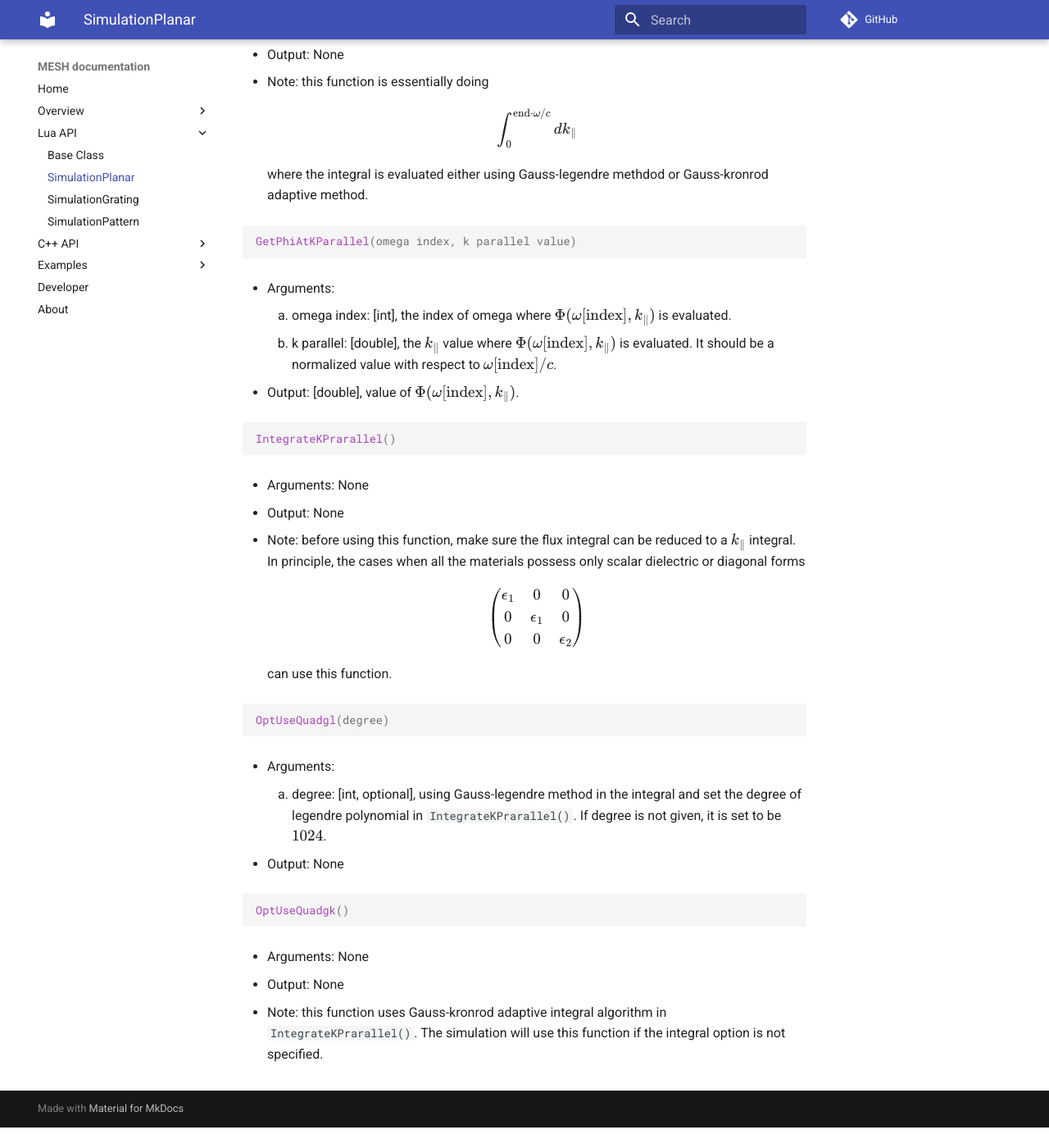
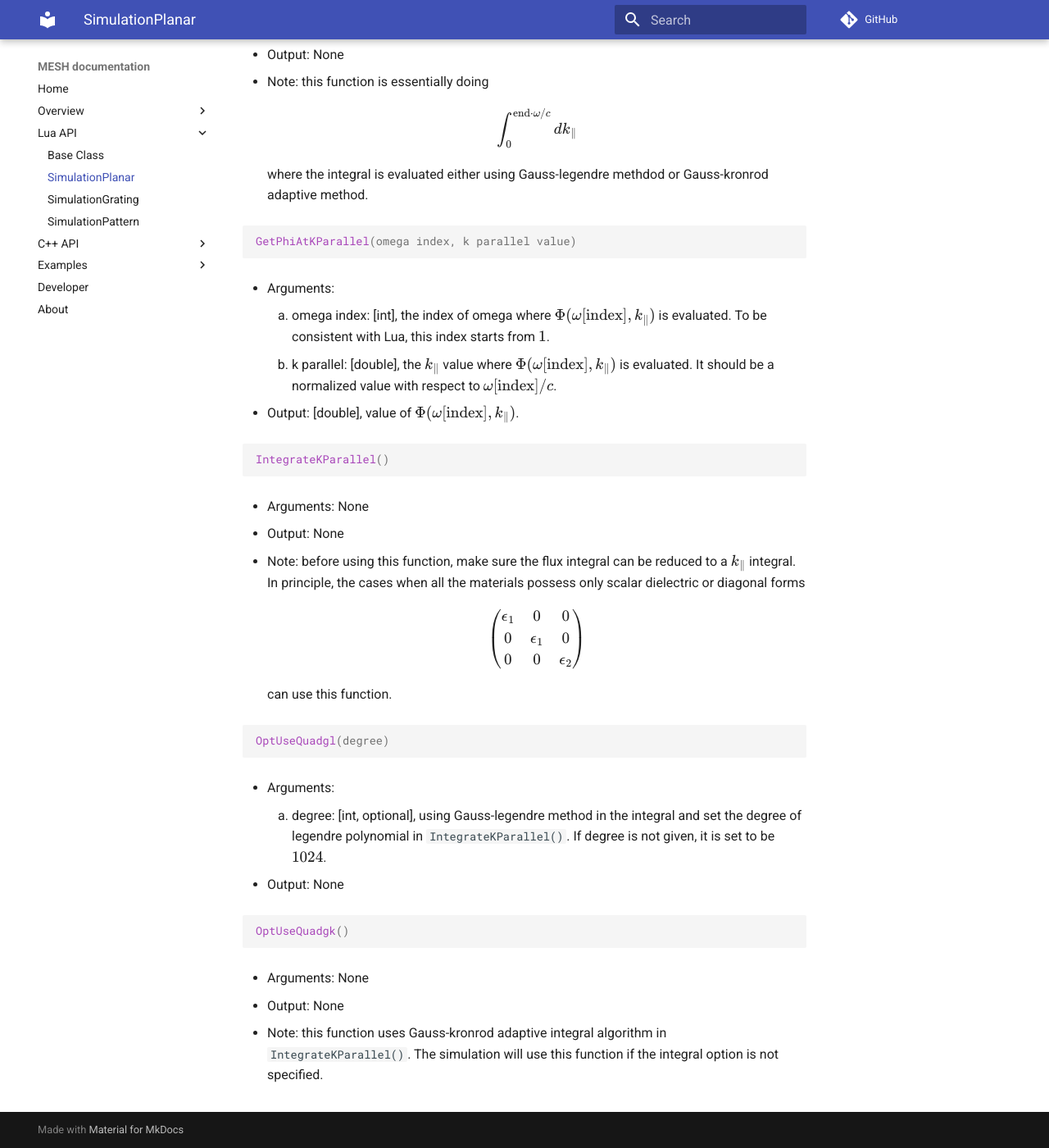
Before and after one commit to kfrancischen/MESH, an MkDocs documentation site: the page built from doc/docs/LuaAPI/planar.md, in a window 1280 px wide and 1400 px high, scrolled down 763 px. Shown: the whole window at 82% size. Built offline with MkDocs 1.6.1 and Material for MkDocs 9.7.7, drawn with Linux system fonts in a browser that asks for light colours; formulas are drawn with MathJax 3; comment, search, counter and statistics services are not loaded; old or Windows-style settings are respelled for this version of MkDocs; before the commit the page ends 2138 px from its top, so only the background shows below that.

Commit message:
late update

````diff
--- a/doc/docs/LuaAPI/planar.md
+++ b/doc/docs/LuaAPI/planar.md
@@ -37,13 +37,13 @@ where the integral is evaluated either using Gauss-legendre methdod or Gauss-kro
 GetPhiAtKParallel(omega index, k parallel value)
 ```
 * Arguments:
-    1. omega index: [int], the index of omega where $\Phi(\omega[\text{index}], k_{\parallel})$ is evaluated.
+    1. omega index: [int], the index of omega where $\Phi(\omega[\text{index}], k_{\parallel})$ is evaluated. To be consistent with Lua, this index starts from $1$.
     2. k parallel: [double], the $k_{\parallel}$ value where $\Phi(\omega[\text{index}], k_{\parallel})$ is evaluated. It should be a normalized value with respect to $\omega[\text{index}]/c$.
 
 * Output: [double], value of $\Phi(\omega[\text{index}], k_{\parallel})$.
 
 ```lua
-IntegrateKPrarallel()
+IntegrateKParallel()
 ```
 * Arguments: None
 
@@ -60,7 +60,7 @@ $$ \begin{pmatrix}
 OptUseQuadgl(degree)
 ```
 * Arguments:
-    1. degree: [int, optional], using Gauss-legendre method in the integral and set the degree of legendre polynomial in `IntegrateKPrarallel()`. If degree is not given, it is set to be $1024$.
+    1. degree: [int, optional], using Gauss-legendre method in the integral and set the degree of legendre polynomial in `IntegrateKParallel()`. If degree is not given, it is set to be $1024$.
 
 * Output: None
 
@@ -71,4 +71,4 @@ OptUseQuadgk()
 
 * Output: None
 
-* Note: this function uses Gauss-kronrod adaptive integral algorithm in `IntegrateKPrarallel()`. The simulation will use this function if the integral option is not specified.
+* Note: this function uses Gauss-kronrod adaptive integral algorithm in `IntegrateKParallel()`. The simulation will use this function if the integral option is not specified.
````
Also changed, not shown: doc/docs/LuaAPI/baseClass.md (+2 -2 lines), doc/docs/installation.md (+6 -2 lines), 7 other files.
